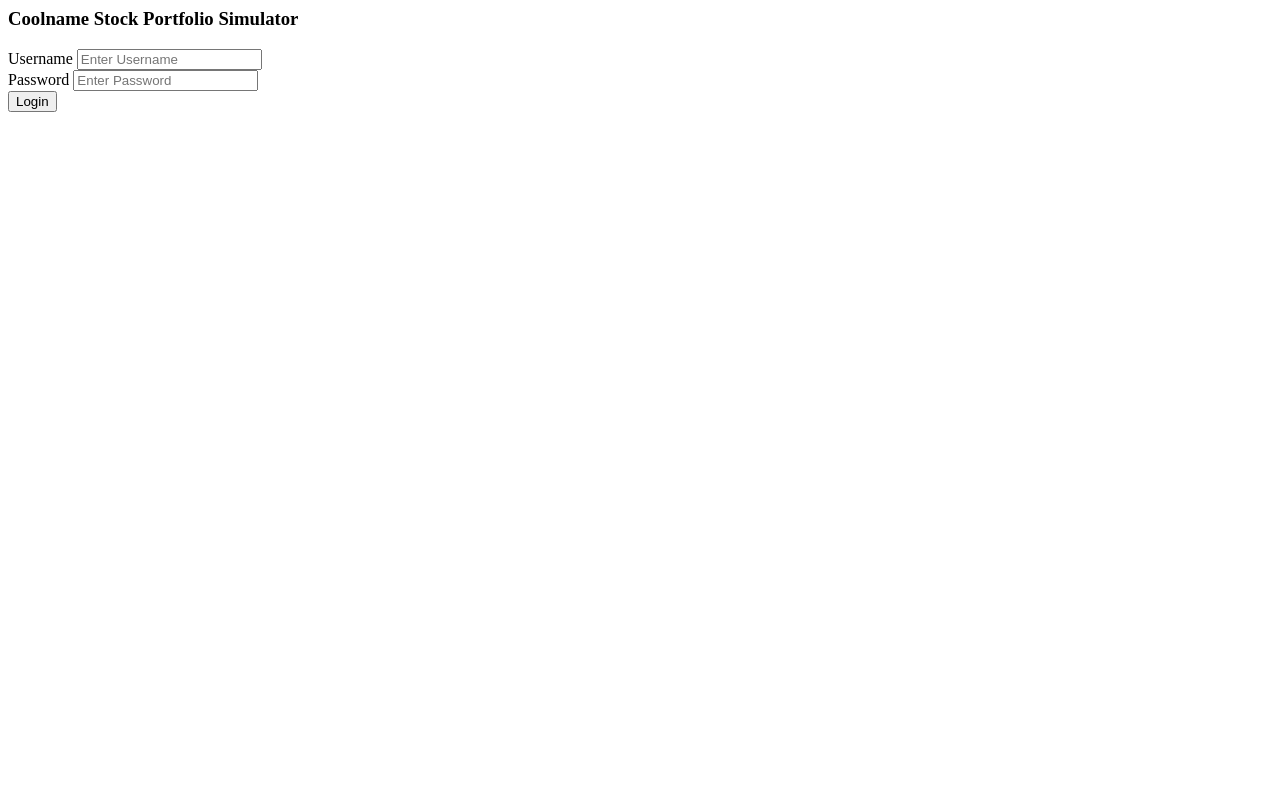
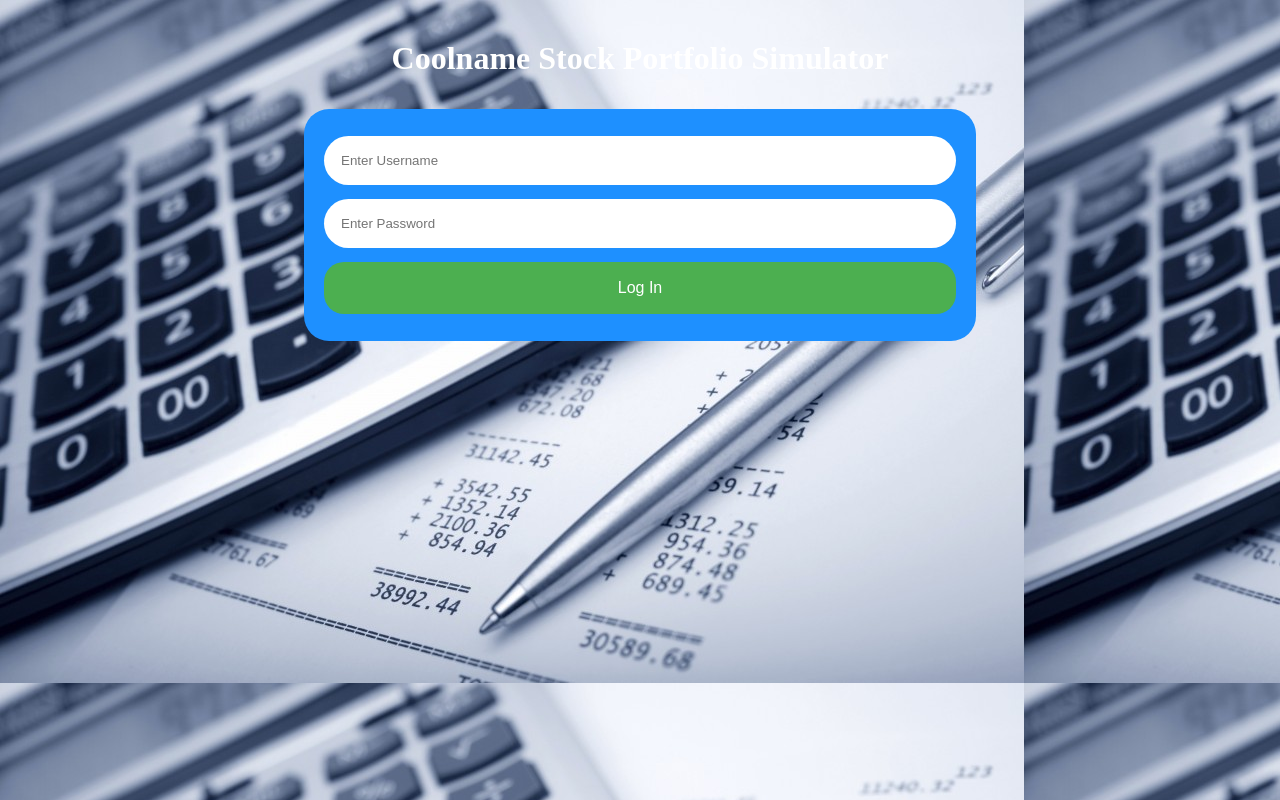
Before and after one commit to chenala/coolnameStockPortfolioSimulator, a plain HTML site: page index.html in a window 1280 px wide. Drawn offline with nearby package versions, Linux system fonts and the light colour scheme.

Commit message:
Added styling to Login page and tables.

```diff
--- a/index.css
+++ b/index.css
@@ -1,3 +1,95 @@
+#title {
+  text-align: center;
+  color: white;
+  font-size: 200%;
+}
+
+body {
+  border: none;
+  background-image: url("background.jpg");
+  display: flex;
+  justify-content: center;
+  align-items: center;
+  flex-direction: column;
+}
+
+
+#login_container {
+  display: flex;
+  flex-direction: column;
+  padding: 20px;
+  border-radius: 25px;
+  background-color: DodgerBlue;
+  width: 50%;
+}
+
+.input_1 {
+  margin: auto;
+  width: 100%;
+  padding: 7px 0px;
+}
+
+.input_1 input {
+  border-radius: 25px;
+  width: 100%;
+  border: none;
+  padding: 17px;
+}
+
+#login_button_div {
+  width: 100%;
+  padding: 7px 0px;
+}
+
+#Login {
+  background-color: #4CAF50;
+  border: none;
+  color: white;
+  padding: 17px;
+
+  text-align: center;
+  text-decoration: none;
+  font-size: 16px;
+  cursor: pointer;
+  border-radius: 20px;
+  width: 100%;
+}
+
+#user_container {
+  display: flex;
+  flex-direction: column;
+  padding: 20px;
+  border-radius: 25px;
+  background-color: DodgerBlue;
+}
+
+
+
+
+table {
+  font-family: "Trebuchet MS", Arial, Helvetica, sans-serif;
+  border-collapse: collapse;
+  width: 100%;
+}
+
+td, th {
+  border: 1px solid #ddd;
+  padding: 7px;
+  text-align: center;
+}
+
+tr:nth-child(even){background-color: #f2f2f2;}
+tr:nth-child(odd){background-color: white;}
+
+tr:hover {background-color: #ddd;}
+th {
+    padding-top: 12px;
+    padding-bottom: 12px;
+    background-color: #4CAF50;
+    color: white;
+}
+
+/*
 .input_1{
   margin-bottom: 10px;
   text-align: center;
@@ -58,3 +150,4 @@ body {
    background-position: center center;
    background-color: #cccccc;
 }
+*/
--- a/index.html
+++ b/index.html
@@ -2,25 +2,26 @@
     <head>
         <meta charset="utf-8">
         <title>Coolname Stock Portfolio Simulator</title>
-        <!--
+
         <link rel="stylesheet" type="text/css" href="index.css">
-      -->
 
     </head>
+
     <body>
-      <h3>Coolname Stock Portfolio Simulator</h3>
+      <h3 id="title">Coolname Stock Portfolio Simulator</h3>
+
+
       <div id="login_container">
 
         <div class="input_1">
-          <label>Username</label>
           <input id="uname" type="text" placeholder="Enter Username" required>
         </div>
         <div class="input_1">
-          <label>Password</label>
           <input id="pswrd" type="password" placeholder="Enter Password" required>
         </div>
-        <div class="login">
-          <button id="Login">Login</button>
+
+        <div id="login_button_div">
+          <button id="Login">Log In</button>
         </div>
       </div>
 
--- a/index.js
+++ b/index.js
@@ -94,11 +94,11 @@ $('#Login').click(function(){
           for (var h = 0; h < users.length; h++) {
             if (recipient === users[h].Username) {
               users[h].Cash = parseFloat(users[h].Cash) + parseFloat(amount)
-              $('#userCash' + recipient).text("Cash: " + users[h].Cash)
             }
           }
           window.alert('Succcess! Amount has been added to the recipient.')
           addCashWindow_isOpen = false
+          display_userlist(users)
           $('#addCash_div').hide()
         }
       }
@@ -139,8 +139,6 @@ $('#Login').click(function(){
 
   }
 
-// TODO: MAKE THIS MORE READABLE -> MOVE HTML ELEMENTS TO HTML FILE IF YOU CAN
-// TODO: GO BACK TO ADMIN PART AND MAKE A SEARCH BAR TO FILTER USERS
   else{
     //if it is a user role
     $('#login_container').hide()
@@ -172,8 +170,6 @@ $('#Login').click(function(){
       text: 'Total Profit/Loss' + 0
     }).appendTo('#user_standing_div')
 
-
-    //display list of stocks
 
     //calculate total equity from stocks that user holds and user's profit/loss
     for (var key in stocks){
@@ -265,7 +261,6 @@ $('#Login').click(function(){
         url: api.concat('/stock/' + searchSymbol + '/chart/1y'),
         success:function(data){
           updateTableValues('1w', data, 7, searchSymbol)
-//                    console.log(data)
         }
       })
     })
@@ -280,7 +275,6 @@ $('#Login').click(function(){
         type:'GET',
         url: api.concat('/stock/' + searchSymbol + '/chart/1y'),
         success:function(data){
-//                    console.log(data)
           updateTableValues('6m', data, 120, searchSymbol)
         }
       })
@@ -296,13 +290,10 @@ $('#Login').click(function(){
         type:'GET',
         url: api.concat('/stock/' + searchSymbol + '/chart/1y'),
         success:function(data){
-//                    console.log(data)
           updateTableValues('1y', data, 200, searchSymbol)
-
         }
       })
     })
-////////////////////////////////// end of table update
 
 
     //buy Stock
@@ -512,6 +503,7 @@ function display_userlist(userlist) {
 
     $('<p>', {
       text: 'Stock Value: ' + userlist[i].Cash,
+      id: 'stock_value' + userlist[i].Username,
       class: 'userlist_entry_stockValue'
     }).appendTo(cur_entry)
 
@@ -549,7 +541,7 @@ function display_userlist(userlist) {
               if (Object.keys(prices).includes(userlist[c].Holdings[n])) {
                 stockWorth = parseFloat(parseFloat(parseFloat(userlist[c].StockQuantity[n]) * parseFloat(prices[userlist[c].Holdings[n]]))).toFixed(2)
                 stockWorth = parseFloat(stockWorth) + parseFloat(stockValue)
-                $('#userStockValue' + userlist[c].Username).text("Stock Value: " + stockWorth.toFixed(2))
+                $('#stock_value' + userlist[c].Username).text("Stock Value: " + stockWorth.toFixed(2))
               }
             }
           }
```
